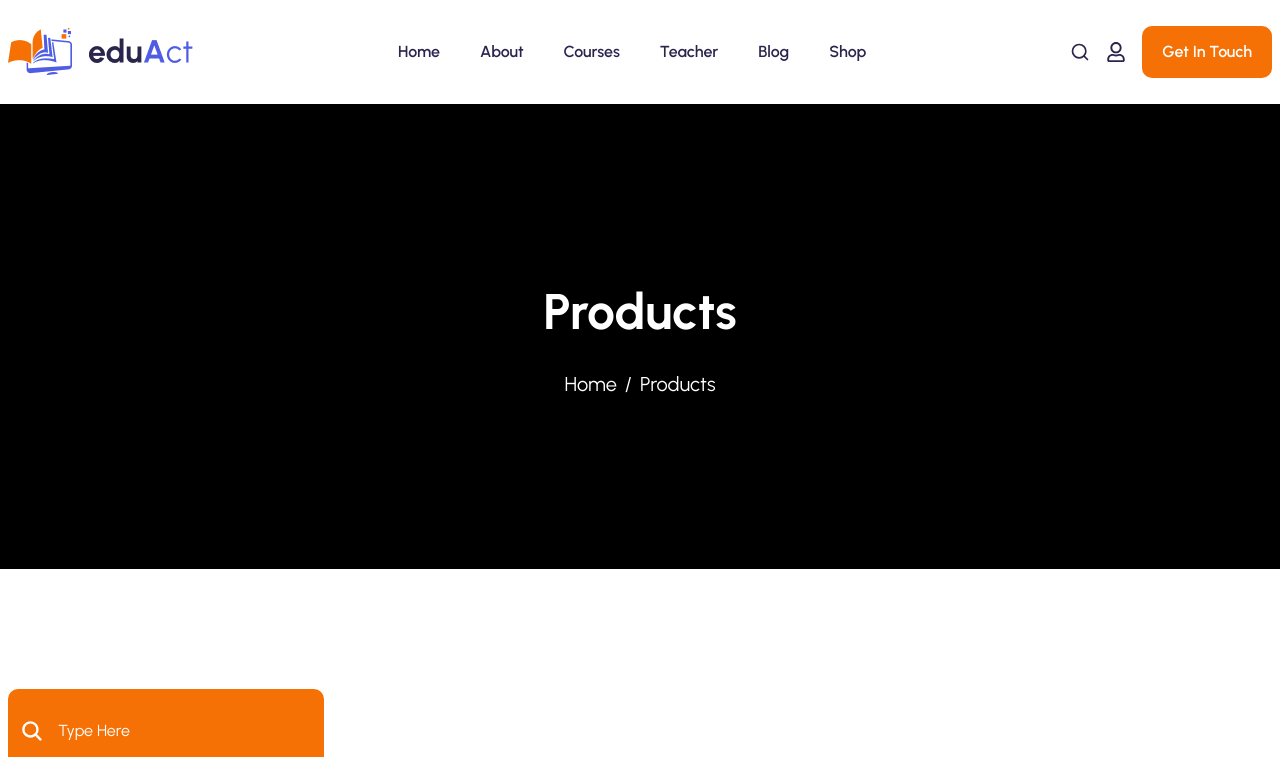
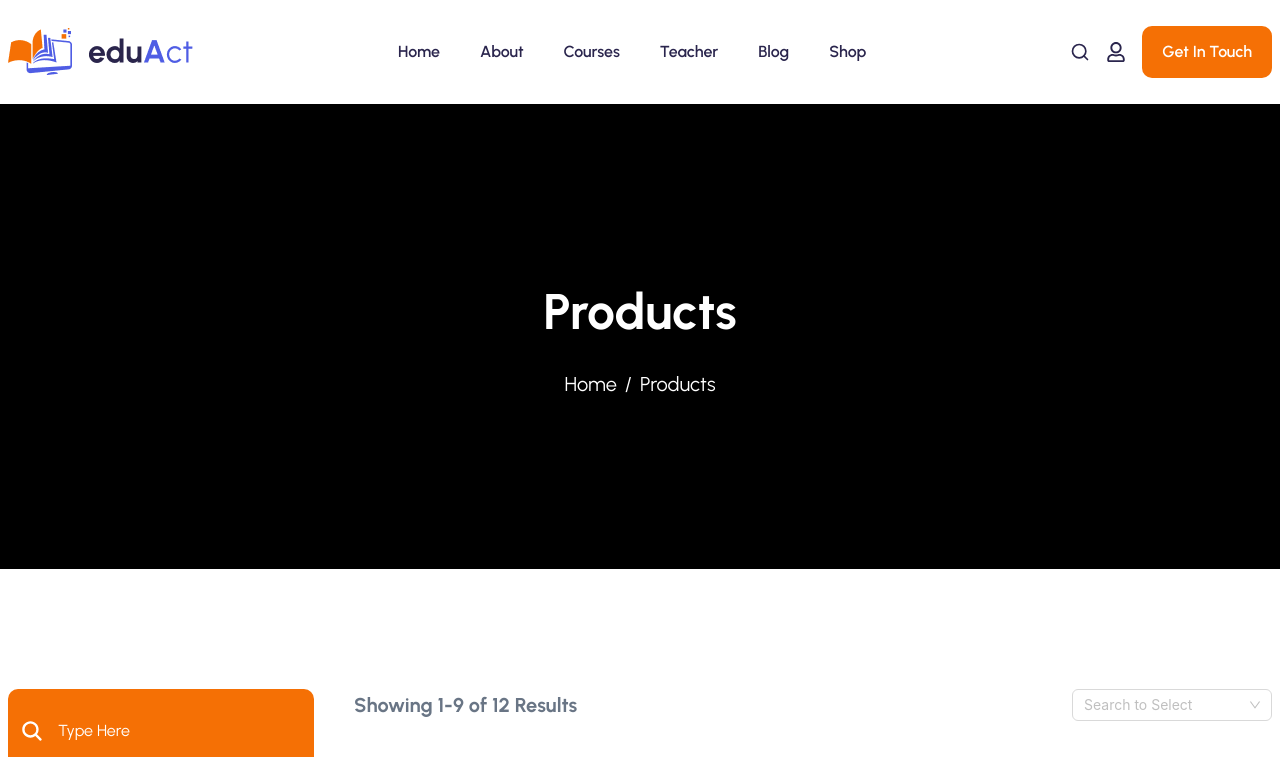
Before and after one commit to nafisa492003/Educate, a React (Vite) app: page /products in a window 1280 px wide. Shown: the top 757 px of the page. Built offline with nearby package versions, Linux system fonts and the light colour scheme; a web font is replaced by a local one.

Commit message:
cart design doing

```diff
--- /dev/null
+++ b/src/Components/Cart_content.jsx
@@ -0,0 +1,14 @@
+import React from 'react'
+import Flex from './Flex'
+
+const Cart_content = () => {
+  return (
+    <div className='w-full lg:w-[303px] h-[300px] lg:h-[434px] border border-[#e4e4e4] rounded-[15px]'>
+     <Flex className={`flex-col gap-5`}>
+    <h1 className='font-Urbanist font-semibold text-[20px] text-regal-blue'>Sofa Chair</h1>
+     </Flex>
+    </div>
+  )
+}
+
+export default Cart_content
--- a/src/Components/Products_LeftSide_P.jsx
+++ b/src/Components/Products_LeftSide_P.jsx
@@ -3,7 +3,9 @@ import Flex from './Flex'
 import { IoSearch } from "react-icons/io5";
 import { Link } from 'react-router-dom';
 import { MdKeyboardDoubleArrowRight } from "react-icons/md";
+import { Slider, Typography } from 'antd';
 const Products_LeftSide_P = () => {
+  const [stepsCount, setStepsCount] = React.useState(5);
   return (
         <Flex className={`flex-col gap-10 w-full lg:w-3/12`}>
         {/* search part */}
@@ -19,6 +21,7 @@ const Products_LeftSide_P = () => {
       {/* price part */}
       <Flex className='w-full p-[30px] bg-white rounded-[10px] flex-col gap-5'>
         <h1 className='font-Urbanist font-bold text-[24px] text-regal-blue'>Price</h1>
+      <Slider min={3} max={10} value={stepsCount} onChange={setStepsCount} />
         <Flex className={`items-center justify-between`}>
           <span className='font-Urbanist font-semibold text-[16px] text-hash'>$10 - $100</span>
           <button className='font-Urbanist font-semibold text-[16px] text-hash p-4 rounded-lg bg-[#F6F6F6]'>Apply</button>
--- /dev/null
+++ b/src/Components/Proudcts_RightSide_p.jsx
@@ -0,0 +1,61 @@
+import React from 'react'
+import Flex from './Flex'
+import { Select } from 'antd';
+import Cart_content from './Cart_content';
+const Proudcts_RightSide_p = () => {
+  return (
+    <Flex className={`flex-col gap-9 w-full lg:w-9/12`}>
+    {/* header part */}
+   <Flex className={`items-center justify-between w-full`}>
+    <span className='font-bold font-Urbanist text-[20px] text-hash'>Showing 1-9 of 12 Results</span>
+    <Select
+    showSearch
+    style={{
+      width: 200,
+    }}
+    placeholder="Search to Select"
+    optionFilterProp="label"
+    filterSort={(optionA, optionB) =>
+      (optionA?.label ?? '').toLowerCase().localeCompare((optionB?.label ?? '').toLowerCase())
+    }
+    options={[
+      {
+        value: '1',
+        label: 'Not Identified',
+      },
+      {
+        value: '2',
+        label: 'Closed',
+      },
+      {
+        value: '3',
+        label: 'Communicated',
+      },
+      {
+        value: '4',
+        label: 'Identified',
+      },
+      {
+        value: '5',
+        label: 'Resolved',
+      },
+      {
+        value: '6',
+        label: 'Cancelled',
+      },
+    ]}
+  />
+   </Flex>
+    {/* header part */}
+    {/* cart part */}
+    <Flex>
+        <Cart_content/>
+    </Flex>
+
+
+    {/* cart part */}
+    </Flex>
+  )
+}
+
+export default Proudcts_RightSide_p
--- a/src/Pages/Products_P.jsx
+++ b/src/Pages/Products_P.jsx
@@ -3,16 +3,16 @@ import Common_Banner from './../Components/Common_Banner';
 import Flex from '../Components/Flex';
 import Products_LeftSide_P from '../Components/Products_LeftSide_P';
 import Container from '../Components/Container';
+import Proudcts_RightSide_p from '../Components/Proudcts_RightSide_p';
 
 const Products_P = () => {
   return (
     <section>
         <Common_Banner title={`Products`} subtitle={`Products`}/>
         <Container>
-        <Flex className={`items-center gap-10 flex-col lg:flex-row my-[80px] lg:my-[120px]`}>
-
-
+        <Flex className={`gap-10 flex-col lg:flex-row my-[80px] lg:my-[120px]`}>
        <Products_LeftSide_P/>
+       <Proudcts_RightSide_p/>
         </Flex>
           </Container>
     </section>
```
